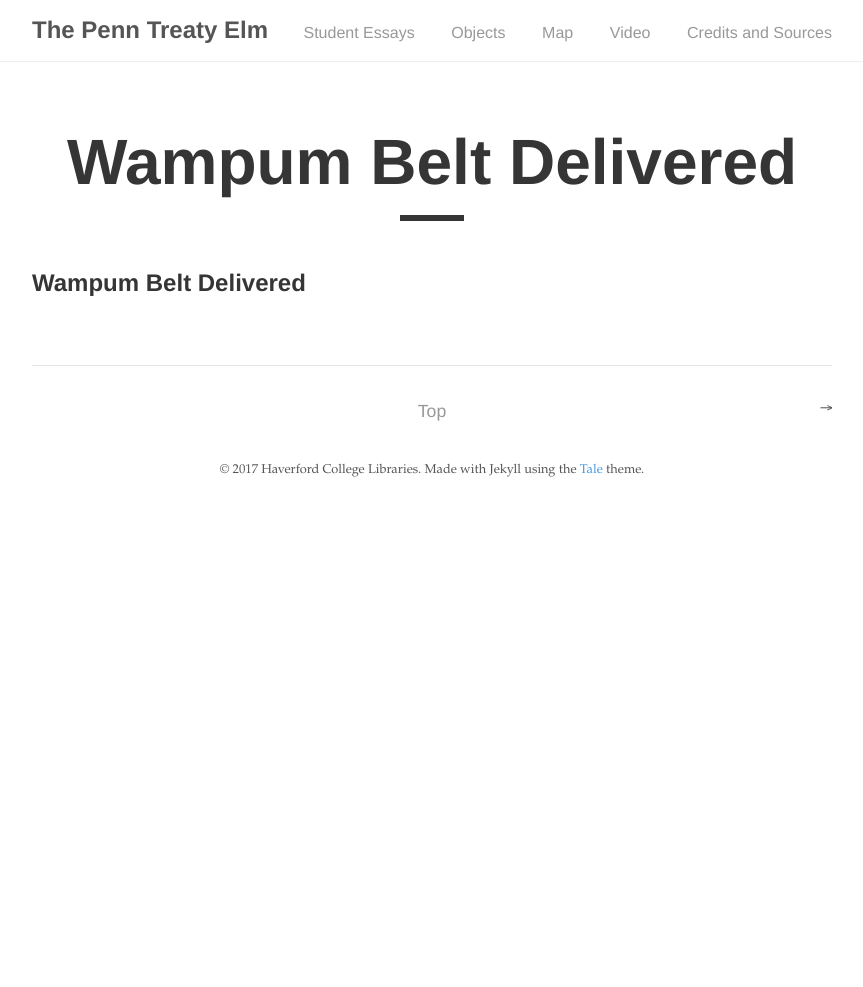
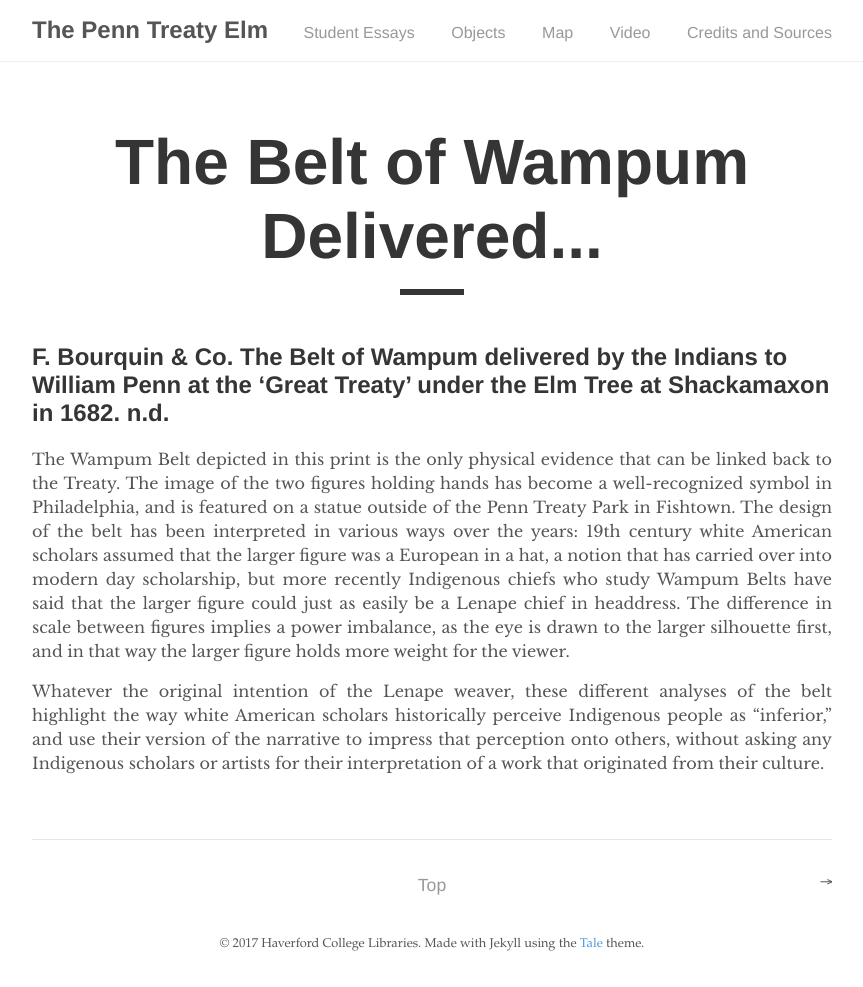
Before and after one commit to mzarafon/penn-treaty-elm, a Jekyll site: the page built from _posts/2017-10-04-wampum_belt_delivered.md, in a window 1280 px wide. Shown: the whole page, without its empty margins (208-1071 px from the left). Built offline with Jekyll 4.4.1, drawn with Linux system fonts in a browser that asks for light colours; before the commit the page ends 900 px from its top, so only the background shows below that.

Commit message:
Update 2017-10-04-wampum_belt_delivered.md

```diff
--- a/_posts/2017-10-04-wampum_belt_delivered.md
+++ b/_posts/2017-10-04-wampum_belt_delivered.md
@@ -1,6 +1,10 @@
 ---
 layout: post
-title: "Wampum Belt Delivered"
+title: "The Belt of Wampum Delivered..."
 ---
 
-## Wampum Belt Delivered
+## F. Bourquin & Co. The Belt of Wampum delivered by the Indians to William Penn at the ‘Great Treaty’ under the Elm Tree at Shackamaxon in 1682. n.d.
+
+The Wampum Belt depicted in this print is the only physical evidence that can be linked back to the Treaty. The image of the two figures holding hands has become a well-recognized symbol in Philadelphia, and is featured on a statue outside of the Penn Treaty Park in Fishtown. The design of the belt has been interpreted in various ways over the years: 19th century white American scholars assumed that the larger figure was a European in a hat, a notion that has carried over into modern day scholarship, but more recently Indigenous chiefs who study Wampum Belts have said that the larger figure could just as easily be a Lenape chief in headdress. The difference in scale between figures implies a power imbalance, as the eye is drawn to the larger silhouette first, and in that way the larger figure holds more weight for the viewer.
+
+Whatever the original intention of the Lenape weaver, these different analyses of the belt highlight the way white American scholars historically perceive Indigenous people as “inferior,” and use their version of the narrative to impress that perception onto others, without asking any Indigenous scholars or artists for their interpretation of a work that originated from their culture.
```
